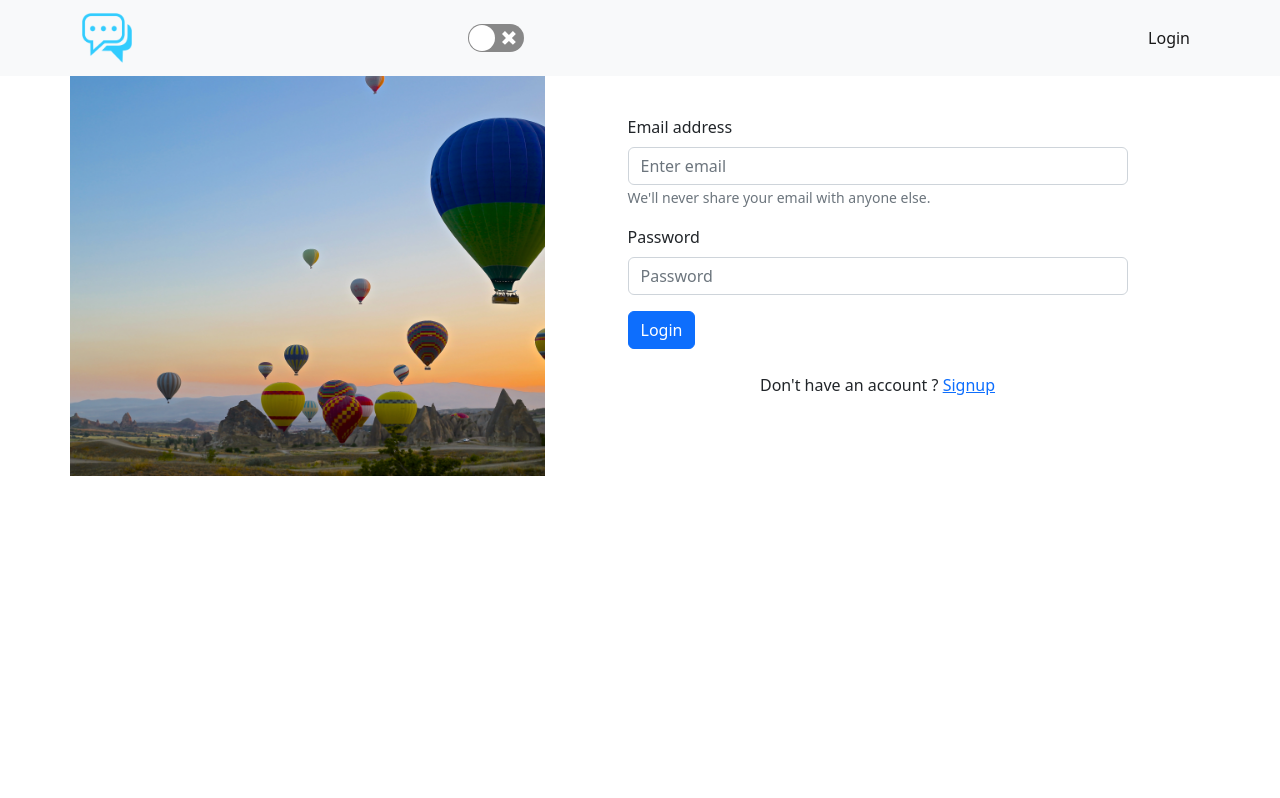
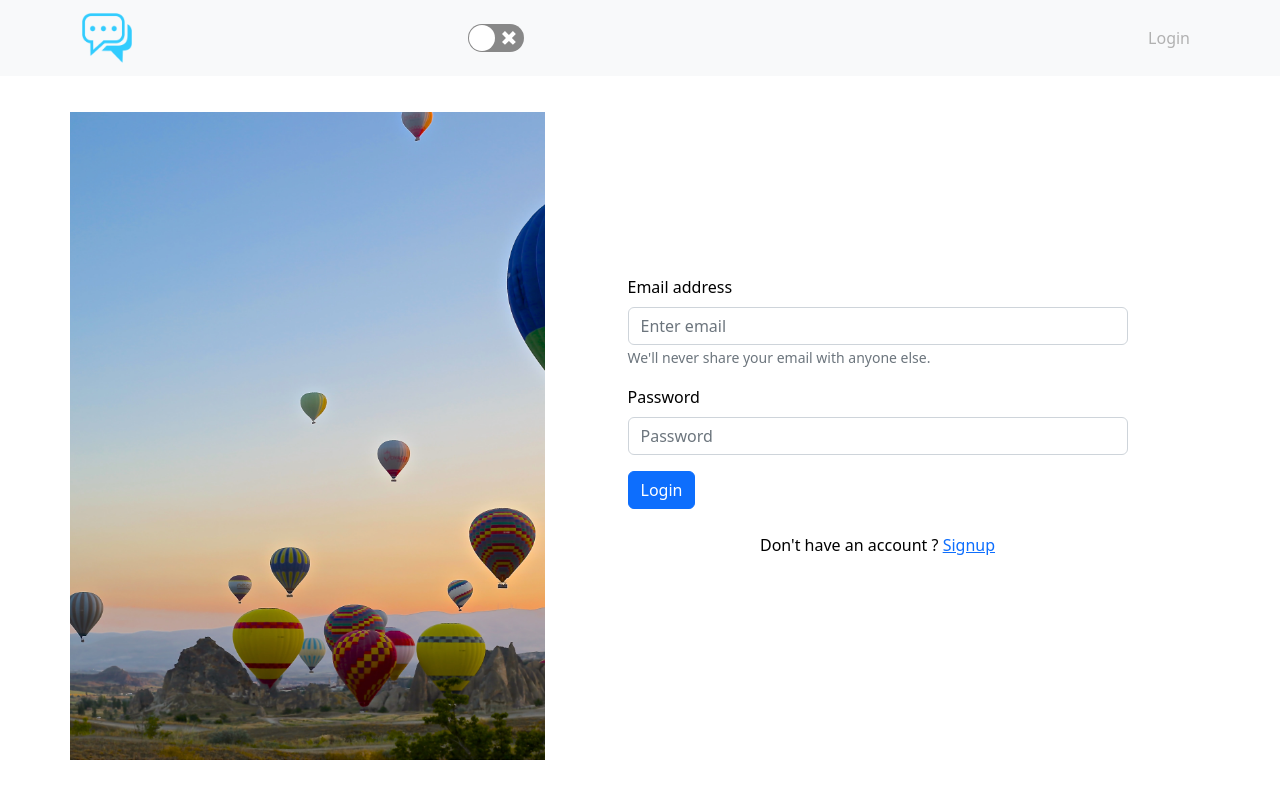
Before and after one commit to jumba23/chat-app, a React (Create React App) app in the folder chat-app-frontend/: page /login in a window 1280 px wide. Built offline with nearby package versions, Linux system fonts and the light colour scheme; no server answers.

Commit message:
login and signup pages styling

```diff
--- a/chat-app-frontend/src/App.css
+++ b/chat-app-frontend/src/App.css
@@ -1,20 +1,21 @@
+.App{
+width: 100vw;
+}
+
 .home-bg {
-  background-image: url(./assets/home-bg.jpg);
-  height: 90vh;
+  height: 88vh;
+  width: 45vw;
   background-position: center;
   background-size: cover;
   background-repeat: no-repeat;
+  overflow-x:hidden;
+}
+
+.login-bg {
+  max-height: 90vh;
   overflow-x: hidden;
 }
 
-.login-bg {
-  background-image: url(./assets/login-bg.jpg);
-  height: 50vh;
-  background-position: center;
-  background-size: cover;
-  background-repeat: no-repeat;
-  overflow-x: hidden;
-}
 
 /*================= LIGHT/DARK THEME =============================== */
 
@@ -27,8 +28,9 @@
 }
 
 #dark #home-page-header,
-#page-text,
+#home-page-text,
 #msg-date,
+#login-text,
 .sidebar-title {
   color: rgb(177, 177, 177);
 }
@@ -48,11 +50,12 @@
   background-color: #838383;
 }
 
+
 /*================= SIGNUP =============================== */
 
 .signup-bg {
-  background-image: url(./assets/signup-bg.jpg);
-  height: 50vh;
+  height: 85vh;
+  width: 40vw;
   background-position: center;
   background-size: cover;
   background-repeat: no-repeat;
--- a/chat-app-frontend/src/Pages/Home.js
+++ b/chat-app-frontend/src/Pages/Home.js
@@ -1,6 +1,7 @@
 import React from 'react'
 import { Row, Col, Button } from "react-bootstrap";
 import { LinkContainer } from "react-router-bootstrap";
+import HomeBg from "../assets/home-bg.jpg"
 
 
 const Home = () => {
@@ -12,7 +13,7 @@ const Home = () => {
     >
       <div >
         <h1 id="home-page-header">Get in touch with your friends</h1>
-        <p id="home=page-text">Chat App lets you connect with the world</p>
+        <p id="home-page-text">Chat App lets you connect with the world</p>
         <LinkContainer to="/chat">
           <Button variant="success">
             Lets Chat!
@@ -21,7 +22,7 @@ const Home = () => {
         </LinkContainer>
       </div>
     </Col>
-    <Col md={6} className="home-bg"></Col>
+    <Col md={6} className="home-bg d-flex align-items-center"><img src={HomeBg} style={{maxHeight: "90%"}} alt=""/></Col>
   </Row>
   )
 }
--- a/chat-app-frontend/src/Pages/Login.js
+++ b/chat-app-frontend/src/Pages/Login.js
@@ -3,12 +3,13 @@ import { Form, Button, Container, Row, Col, Spinner } from "react-bootstrap";
 import {useLoginUserMutation} from "../services/appApi"
 import {Link, useNavigate} from "react-router-dom"
 import {AppContext} from "../context/appContext"
+import LoginImage from "../assets/login-bg.jpg"
 
 const Login = () => {
   const [email, setEmail] = useState("");
   const [password, setPassword] = useState("");
   const navigate = useNavigate()
-  const {socket} = useContext(AppContext)
+  const {theme, socket} = useContext(AppContext)
   const [loginUser, {isLoading, error}] = useLoginUserMutation()
   const handleLogin = (e) => {
     e.preventDefault()
@@ -24,9 +25,9 @@ const Login = () => {
   }
 
   return (
-    <Container>
+    <Container style={{color: theme === "dark" ? "white":"black"}}>
       <Row>
-        <Col md={5} className="login-bg"></Col>
+        <Col md={5} className="login-bg d-flex align-items-center justify-content-center"><img style={{maxHeight: "90%"}} src={LoginImage} alt=""/></Col>
         <Col
           md={7}
           className="d-flex align-items-center justify-content-center flex-direction-column"
--- a/chat-app-frontend/src/Pages/Signup.js
+++ b/chat-app-frontend/src/Pages/Signup.js
@@ -1,15 +1,18 @@
-import React, { useState } from "react";
+import React, { useState, useContext } from "react";
 import { Form, Button, Container, Row, Col } from "react-bootstrap";
-import {useSignupUserMutation } from "../services/appApi"
+import { useSignupUserMutation } from "../services/appApi";
 import { Link, useNavigate } from "react-router-dom";
+import { AppContext } from "../context/appContext";
 import botImg from "../assets/bot.jpg";
+import SignUpBg from "../assets/signup-bg.jpg";
 
 const Signup = () => {
   const [email, setEmail] = useState("");
   const [password, setPassword] = useState("");
   const [name, setName] = useState("");
- const [signupUser, {isLoading, error}] = useSignupUserMutation()
- const navigate = useNavigate()
+  const [signupUser, { isLoading, error }] = useSignupUserMutation();
+  const navigate = useNavigate();
+  const { theme } = useContext(AppContext);
   //image upload states
   const [image, setImage] = useState(null);
   const [uploadingImg, setUploadingImg] = useState(false);
@@ -53,19 +56,21 @@ const Signup = () => {
     e.preventDefault();
     if (!image) return alert("Please upload your profile picture");
     const url = await uploadImage(image);
-    console.log(url)
+    console.log(url);
     //signup the user
-    signupUser({name, email, password, picture: url}).then(({data}) => {
-      if(data){
-        console.log(data)
-        navigate("/chat")
+    signupUser({ name, email, password, picture: url }).then(({ data }) => {
+      if (data) {
+        console.log(data);
+        navigate("/chat");
       }
-    })
+    });
   };
 
   return (
-    <Container>
-      <Row>
+    <Row
+      className="sign-up"
+      style={{ color: theme === "dark" ? "gray" : "black" }}
+    >
       <Col
         md={7}
         className="d-flex align-items-center justify-content-center flex-direction-column"
@@ -130,9 +135,8 @@ const Signup = () => {
           </div>
         </Form>
       </Col>
-        <Col md={5} className="signup-bg"></Col>
+      <Col md={5} className="d-flex align-items-center signup-bg"><img style={{maxHeight: "90%"}} src={SignUpBg} alt=""/></Col>
     </Row>
-    </Container>
   );
 };
 
--- a/chat-app-frontend/src/components/Navigation.js
+++ b/chat-app-frontend/src/components/Navigation.js
@@ -35,13 +35,13 @@ const Navigation = () => {
         <Navbar.Toggle aria-controls="basic-navbar-nav" />
         <Navbar.Collapse id="basic-navbar-nav">
           <div style={{display:"flex", marginLeft:"20rem"}}>
-            <Switch className="d-flex" onChange={toggleTheme} checked={theme === "dark"}/>
+            <Switch onChange={toggleTheme} checked={theme === "dark"}/>
           </div>
           <Nav className="ms-auto">
             {!user && (
               <>
                 <LinkContainer to="/login">
-                  <Nav.Link>Login</Nav.Link>
+                  <Nav.Link id="login-text">Login</Nav.Link>
                 </LinkContainer>
               </>
             )}
```
Lines whose indentation alone changed are shown as unchanged.
